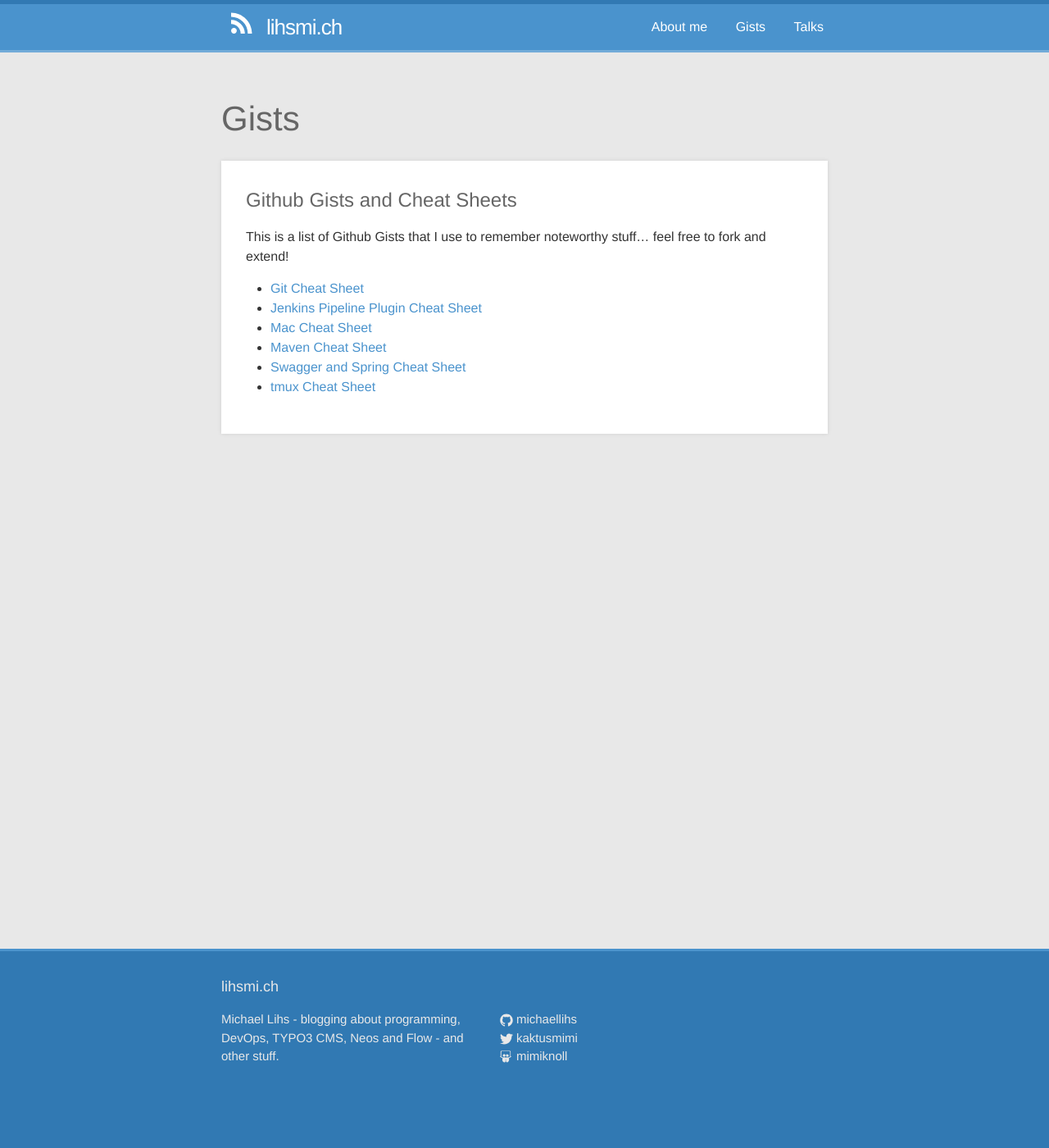
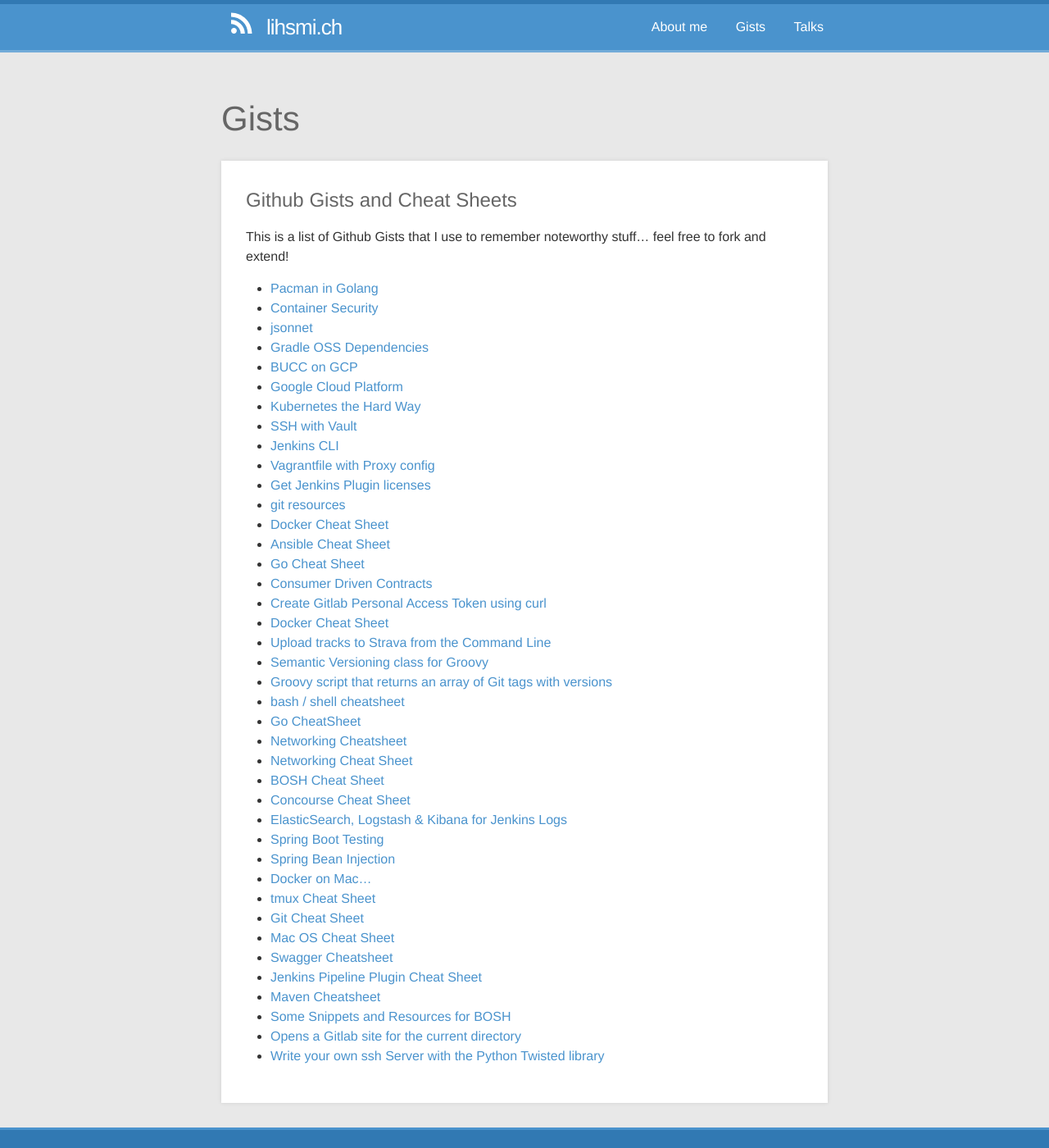
Before and after one commit to michaellihs/michaellihs.github.io, a Jekyll site: the page built from gists.md, in a window 1280 px wide and 1400 px high. Shown: the whole window at 82% size. Built offline with Jekyll 4.4.1, drawn with Linux system fonts in a browser that asks for light colours.

Commit message:
update list of gists

```diff
--- a/gists.md
+++ b/gists.md
@@ -9,9 +9,43 @@
 
 This is a list of Github Gists that I use to remember noteworthy stuff... feel free to fork and extend!
 
-* [Git Cheat Sheet](https://gist.github.com/michaellihs/ec20000de92980d122785d5b28a3ec78)
-* [Jenkins Pipeline Plugin Cheat Sheet](https://gist.github.com/michaellihs/6574ca201ad951d28182e63a35b8a269)
-* [Mac Cheat Sheet](https://gist.github.com/michaellihs/4ace21f2d913ef989109e07304b904cd)
-* [Maven Cheat Sheet](https://gist.github.com/michaellihs/b08c89581ec597fa198cf74e2239f4a6)
-* [Swagger and Spring Cheat Sheet](https://gist.github.com/michaellihs/31112346a6c65be0e4379756d0652108)
-* [tmux Cheat Sheet](https://gist.github.com/michaellihs/b6d46fa460fa5e429ea7ee5ff8794b96)
+* [Pacman in Golang](https://api.github.com/gists/7afdd9a8088e893b84be3046bafb8807)
+* [Container Security](https://api.github.com/gists/7afdd9a8088e893b84be3046bafb8807)
+* [jsonnet](https://api.github.com/gists/7afdd9a8088e893b84be3046bafb8807)
+* [Gradle OSS Dependencies](https://api.github.com/gists/7afdd9a8088e893b84be3046bafb8807)
+* [BUCC on GCP](https://api.github.com/gists/7afdd9a8088e893b84be3046bafb8807)
+* [Google Cloud Platform](https://api.github.com/gists/7afdd9a8088e893b84be3046bafb8807)
+* [Kubernetes the Hard Way](https://api.github.com/gists/7afdd9a8088e893b84be3046bafb8807)
+* [SSH with Vault](https://api.github.com/gists/7afdd9a8088e893b84be3046bafb8807)
+* [Jenkins CLI](https://api.github.com/gists/7afdd9a8088e893b84be3046bafb8807)
+* [Vagrantfile with Proxy config](https://api.github.com/gists/7afdd9a8088e893b84be3046bafb8807)
+* [Get Jenkins Plugin licenses](https://api.github.com/gists/7afdd9a8088e893b84be3046bafb8807)
+* [git resources](https://api.github.com/gists/7afdd9a8088e893b84be3046bafb8807)
+* [Docker Cheat Sheet](https://api.github.com/gists/7afdd9a8088e893b84be3046bafb8807)
+* [Ansible Cheat Sheet](https://api.github.com/gists/7afdd9a8088e893b84be3046bafb8807)
+* [Go Cheat Sheet](https://api.github.com/gists/7afdd9a8088e893b84be3046bafb8807)
+* [Consumer Driven Contracts](https://api.github.com/gists/7afdd9a8088e893b84be3046bafb8807)
+* [Create Gitlab Personal Access Token using curl](https://api.github.com/gists/7afdd9a8088e893b84be3046bafb8807)
+* [Docker Cheat Sheet](https://api.github.com/gists/7afdd9a8088e893b84be3046bafb8807)
+* [Upload tracks to Strava from the Command Line](https://api.github.com/gists/7afdd9a8088e893b84be3046bafb8807)
+* [Semantic Versioning class for Groovy](https://api.github.com/gists/7afdd9a8088e893b84be3046bafb8807)
+* [Groovy script that returns an array of Git tags with versions](https://api.github.com/gists/7afdd9a8088e893b84be3046bafb8807)
+* [bash / shell cheatsheet](https://api.github.com/gists/7afdd9a8088e893b84be3046bafb8807)
+* [Go CheatSheet](https://api.github.com/gists/7afdd9a8088e893b84be3046bafb8807)
+* [Networking Cheatsheet](https://api.github.com/gists/7afdd9a8088e893b84be3046bafb8807)
+* [Networking Cheat Sheet](https://api.github.com/gists/7afdd9a8088e893b84be3046bafb8807)
+* [BOSH Cheat Sheet](https://api.github.com/gists/7afdd9a8088e893b84be3046bafb8807)
+* [Concourse Cheat Sheet](https://api.github.com/gists/7afdd9a8088e893b84be3046bafb8807)
+* [ElasticSearch, Logstash & Kibana for Jenkins Logs](https://api.github.com/gists/7afdd9a8088e893b84be3046bafb8807)
+* [Spring Boot Testing](https://api.github.com/gists/7afdd9a8088e893b84be3046bafb8807)
+* [Spring Bean Injection](https://api.github.com/gists/7afdd9a8088e893b84be3046bafb8807)
+* [Docker on Mac...](https://api.github.com/gists/7afdd9a8088e893b84be3046bafb8807)
+* [tmux Cheat Sheet](https://api.github.com/gists/7afdd9a8088e893b84be3046bafb8807)
+* [Git Cheat Sheet](https://api.github.com/gists/7afdd9a8088e893b84be3046bafb8807)
+* [Mac OS Cheat Sheet](https://api.github.com/gists/7afdd9a8088e893b84be3046bafb8807)
+* [Swagger Cheatsheet](https://api.github.com/gists/7afdd9a8088e893b84be3046bafb8807)
+* [Jenkins Pipeline Plugin Cheat Sheet](https://api.github.com/gists/7afdd9a8088e893b84be3046bafb8807)
+* [Maven Cheatsheet](https://api.github.com/gists/7afdd9a8088e893b84be3046bafb8807)
+* [Some Snippets and Resources for BOSH](https://api.github.com/gists/7afdd9a8088e893b84be3046bafb8807)
+* [Opens a Gitlab site for the current directory](https://api.github.com/gists/7afdd9a8088e893b84be3046bafb8807)
+* [Write your own ssh Server with the Python Twisted library](https://api.github.com/gists/7afdd9a8088e893b84be3046bafb8807)
```
